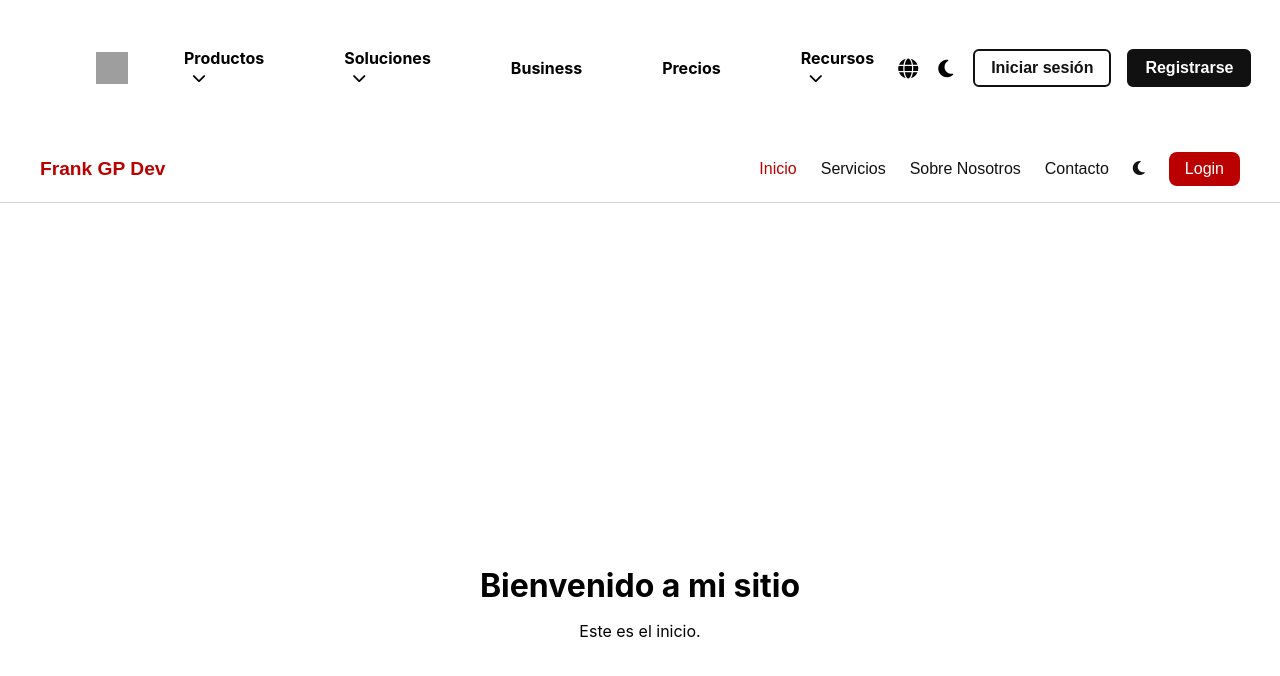
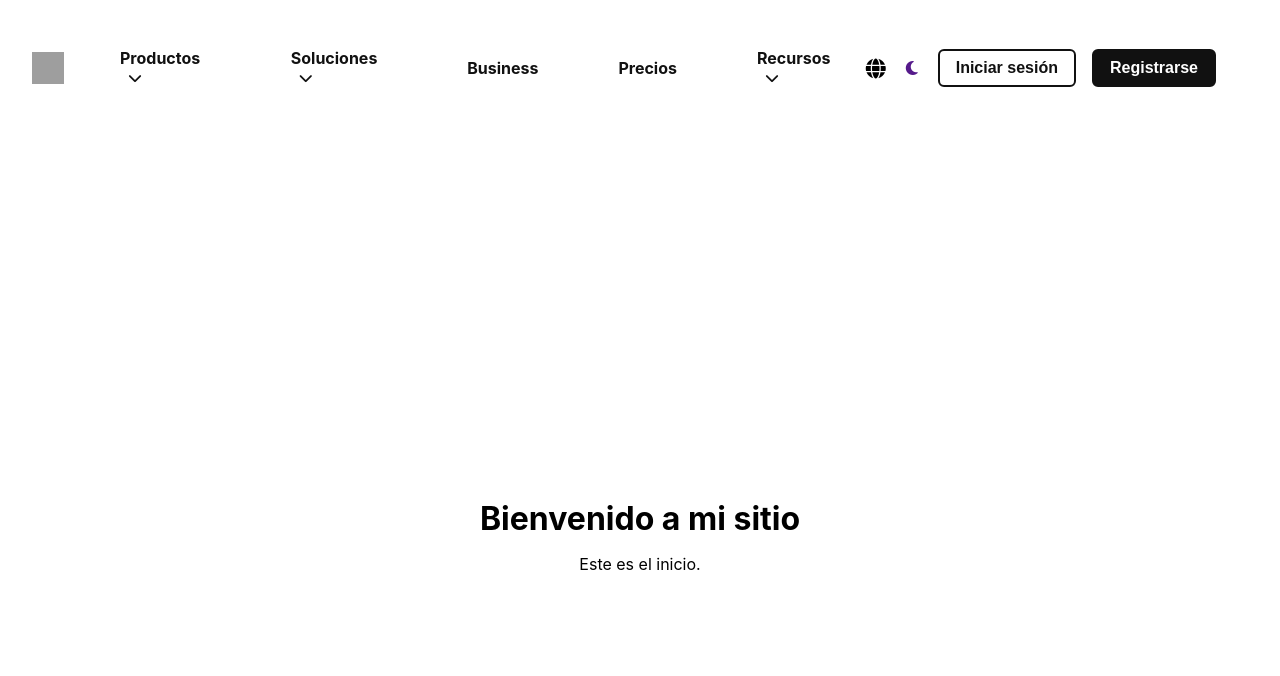
Before and after one commit to ivanagbarreto/barradenavegacion, a React (Vite) app: page / in a window 1280 px wide. Shown: the top 676 px of the page. Built offline with nearby package versions, Linux system fonts and the light colour scheme; grey boxes are pictures that could not be loaded.

Commit message:
dark-mode

```diff
--- a/package.json
+++ b/package.json
@@ -14,12 +14,14 @@
     "react": "^19.1.0",
     "react-dom": "^19.1.0",
     "react-redux": "^9.2.0",
-    "react-router": "^7.6.0"
+    "react-router": "^7.6.0",
+    "react-router-dom": "^7.6.0"
   },
   "devDependencies": {
     "@eslint/js": "^9.25.0",
     "@types/react": "^19.1.2",
     "@types/react-dom": "^19.1.2",
+    "@types/react-redux": "^7.1.34",
     "@vitejs/plugin-react": "^4.4.1",
     "eslint": "^9.25.0",
     "eslint-plugin-react-hooks": "^5.2.0",
--- a/src/App.tsx
+++ b/src/App.tsx
@@ -2,14 +2,17 @@
 import Navbar from './components/Navbar/Navbar.tsx';
 import NavbarComp from './components/NavbarComp/NavbarComp.tsx';
 import Home from './Home.tsx';
+import './index.css';
+
+function App() {
 
 
-function App() {
+
   return (
     <>
 
     <Navbar/>
-    <NavbarComp/>
+
     <Home/>
     </>
   );
--- a/src/components/Navbar/Navbar.module.css
+++ b/src/components/Navbar/Navbar.module.css
@@ -4,14 +4,32 @@
     justify-content: space-between;
     align-items: center;
     padding: 1rem 2rem;
+    width: 100%;
     max-width: 1280;
     height: var(--navbar-height);
-    margin: 0 4rem;
+
     z-index: 10;
     font-weight: bold;
-    background-color: var(--white-color);
+     background-color: var(--base-color);
+     color: var(--text-color);
     border-bottom: 1px solid var(--border-color);
   }
+ .light-mode{
+    --text-color: #111111;
+  --base-color: #ffffff;
+  --hover-color: #f0f0f0;
+  --line-color: #d3d3d3;
+  --secondary-text-color: #666666;
+}
+
+.dark-mode {
+  --text-color: #e6e6ef;
+  --base-color: #11121a;
+  --hover-color: #222533;
+  --line-color: #42434a;
+  --secondary-text-color: #b0b3c1;
+}
+
   .navbarLogo {
     margin: 0;
     padding: 0;
--- a/src/components/Navbar/Navbar.tsx
+++ b/src/components/Navbar/Navbar.tsx
@@ -1,8 +1,28 @@
 import React, { useState, useEffect } from "react";
 import styles from "./Navbar.module.css";
+import { useDispatch, useSelector } from "react-redux";
+// import React from "react";
+import { toggleTheme } from "./store/themeSlice";
+
+const useTheme = () => {
+  const theme = useSelector((state: any) => state.theme.theme); // Obtener el tema desde Redux
+  const dispatch = useDispatch();
+  const handleToggleTheme = () => dispatch(toggleTheme());
+
+  useEffect(() => {
+    document.body.className = theme; // Mantiene la aplicación del tema al body
+  }, [theme]);
+
+  return { theme, handleToggleTheme };
+};
+
+//export default useTheme;
+
+
 
 
 const Navbar: React.FC = () => {
+  const { theme, handleToggleTheme } = useTheme();
   const [menuOpen, setMenuOpen] = useState(false);
   const [activeMenu, setActiveMenu] = useState<string | null>(null);
   const [isDesktopMenuOpen, setIsDesktopMenuOpen] = useState(false);
@@ -44,7 +64,7 @@ const Navbar: React.FC = () => {
         ></div>
       )}
       {/*********** LOGO ****************/}
-      <nav className={styles.navbar}>
+      <nav className={`${styles.navbar} ${theme === "dark" ? styles.dark : styles.light}`}>
         <img
           className={styles.logoImg}
           width={32}
@@ -355,10 +375,10 @@ const Navbar: React.FC = () => {
                 ></i>
               </a>
               <a href="">
-                <i
-                  className="fa-solid fa-moon fa-lg"
-                  style={{ color: "#000000" }}
-                ></i>
+            <i
+              onClick={handleToggleTheme}
+              className={theme === "dark-mode" ? "fa-solid fa-sun" : "fa-solid fa-moon"}
+            ></i>
               </a>
             </div>
             <div className={styles.buttonContainer}>
--- /dev/null
+++ b/src/components/Navbar/store/themeSlice.ts
@@ -0,0 +1,26 @@
+import { createSlice } from "@reduxjs/toolkit";
+
+// Leer el tema inicial desde localStorage o usar "light" como valor por defecto.
+const initialState = {
+  theme: localStorage.getItem("theme") || "light-mode",
+};
+
+const themeSlice = createSlice({
+  name: "theme",
+  initialState,
+  reducers: {
+    toggleTheme: (state) => {
+      const newTheme = state.theme === "light-mode" ? "dark-mode" : "light-mode";
+      state.theme = newTheme;
+      localStorage.setItem("theme", newTheme); // Actualizar el tema en localStorage
+    },
+    setTheme: (state, action) => {
+      const newTheme = action.payload;
+      state.theme = newTheme;
+      localStorage.setItem("theme", newTheme); // Guardar el nuevo tema en localStorage
+    },
+  },
+});
+
+export const { toggleTheme, setTheme } = themeSlice.actions;
+export default themeSlice;
--- a/src/index.css
+++ b/src/index.css
@@ -6,7 +6,8 @@
   --black-color: #111111;
   --border-radius: 0.5em;
   --white-color: #ffffff;
-
+}
+.light-mode{
   --text-color: #111111;
   --base-color: #ffffff;
   --hover-color: #f0f0f0;
--- a/src/main.tsx
+++ b/src/main.tsx
@@ -2,7 +2,7 @@ import { StrictMode } from 'react'
 import { createRoot } from 'react-dom/client'
 import './index.css'
 import App from './App.tsx'
-import { BrowserRouter } from 'react-router'
+import { BrowserRouter } from 'react-router-dom'
 import { Provider } from 'react-redux'
 import store from './components/NavbarComp/store/reduxStore.ts'
 
```
Also changed, not shown: src/components/Navbar/hooks/useTheme.tsx (added, +18 -0 lines), src/components/Navbar/store/reduxStore.ts (added, +13 -0 lines), 1 other file (tests, documents, lock files or other folders).
